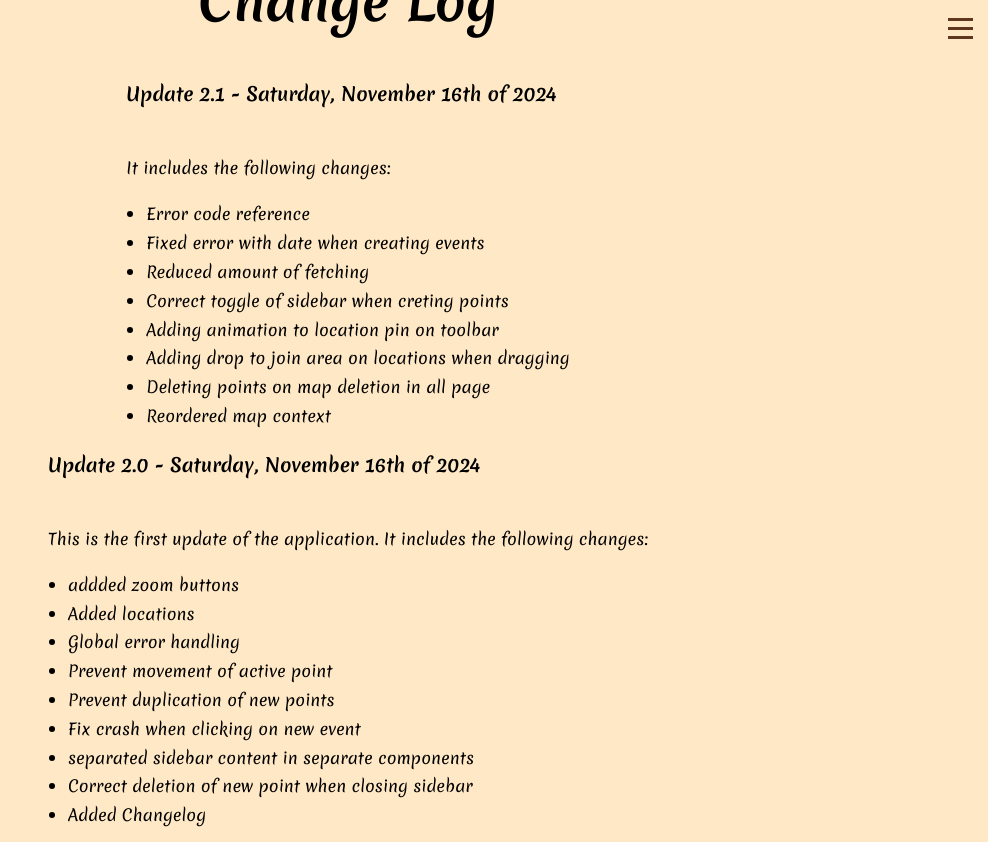
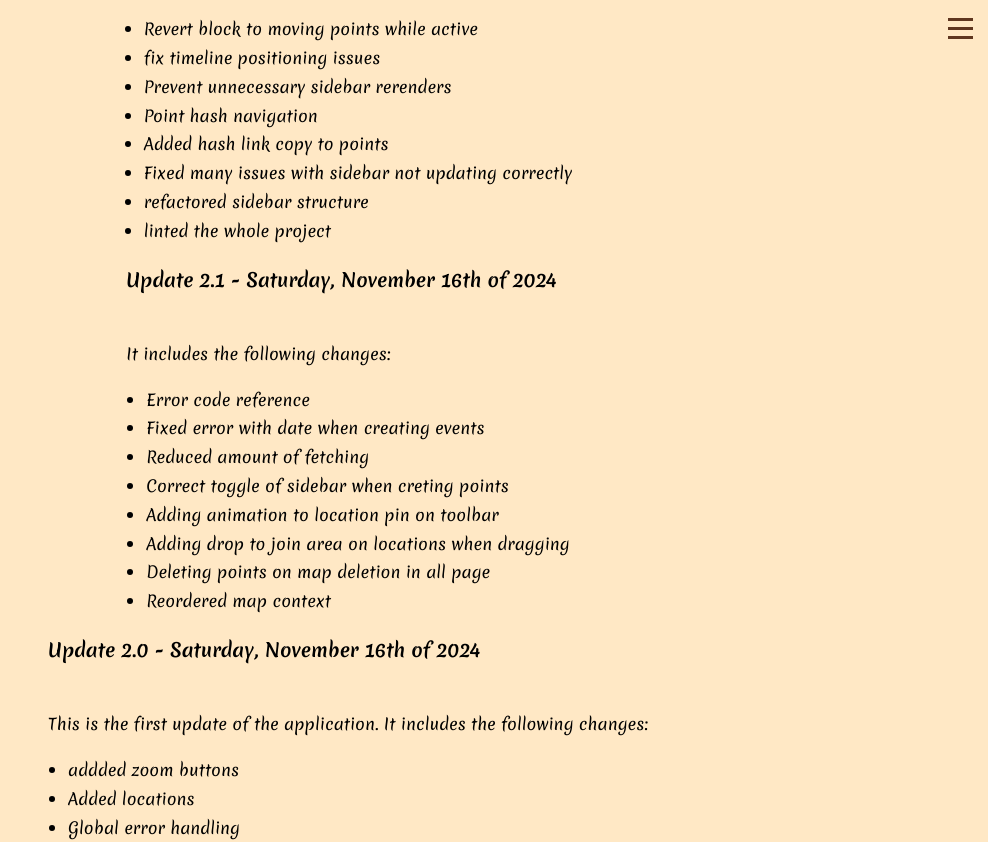
Before and after one commit to 5e-Cleric/history-map, a React (Vite) app: page /changelog in a window 1280 px wide. Shown: the top 842 px of the page, without its empty margins (292-1280 px from the left). Built offline with nearby package versions, Linux system fonts and the light colour scheme.

Commit message:
add changelog 2.2

```diff
--- a/package.json
+++ b/package.json
@@ -1,7 +1,7 @@
 {
   "name": "history-map",
   "private": true,
-  "version": "0.0.0",
+  "version": "2.2.0",
   "type": "module",
   "scripts": {
     "dev": "vite --host --port 8081",
--- a/src/pages/changelog/Changelog.jsx
+++ b/src/pages/changelog/Changelog.jsx
@@ -17,6 +17,27 @@ const Changelog = () => {
 					</svg>
 				</div>
 				<h1>Change Log</h1>
+				<div className="card">
+					<h3>Update 2.2 - Sunday, November 17th of 2024</h3>
+
+					<br />
+					<br />
+
+					<p>
+						It includes the following changes:
+						<ul>
+							<li>Revert block to moving points while active</li>
+							<li>fix timeline positioning issues</li>
+							<li>Prevent unnecessary sidebar rerenders</li>
+							<li>Point hash navigation</li>
+							<li>Added hash link copy to points</li>
+							<li>Fixed many issues with sidebar not updating correctly</li>
+							<li>refactored sidebar structure</li>
+							<li>linted the whole project</li>
+						</ul>
+					</p>
+					<hr />
+				</div>
 				<div className="card">
 					<h3>Update 2.1 - Saturday, November 16th of 2024</h3>
 
```
Also changed, not shown: 1 other file (tests, documents, lock files or other folders).
